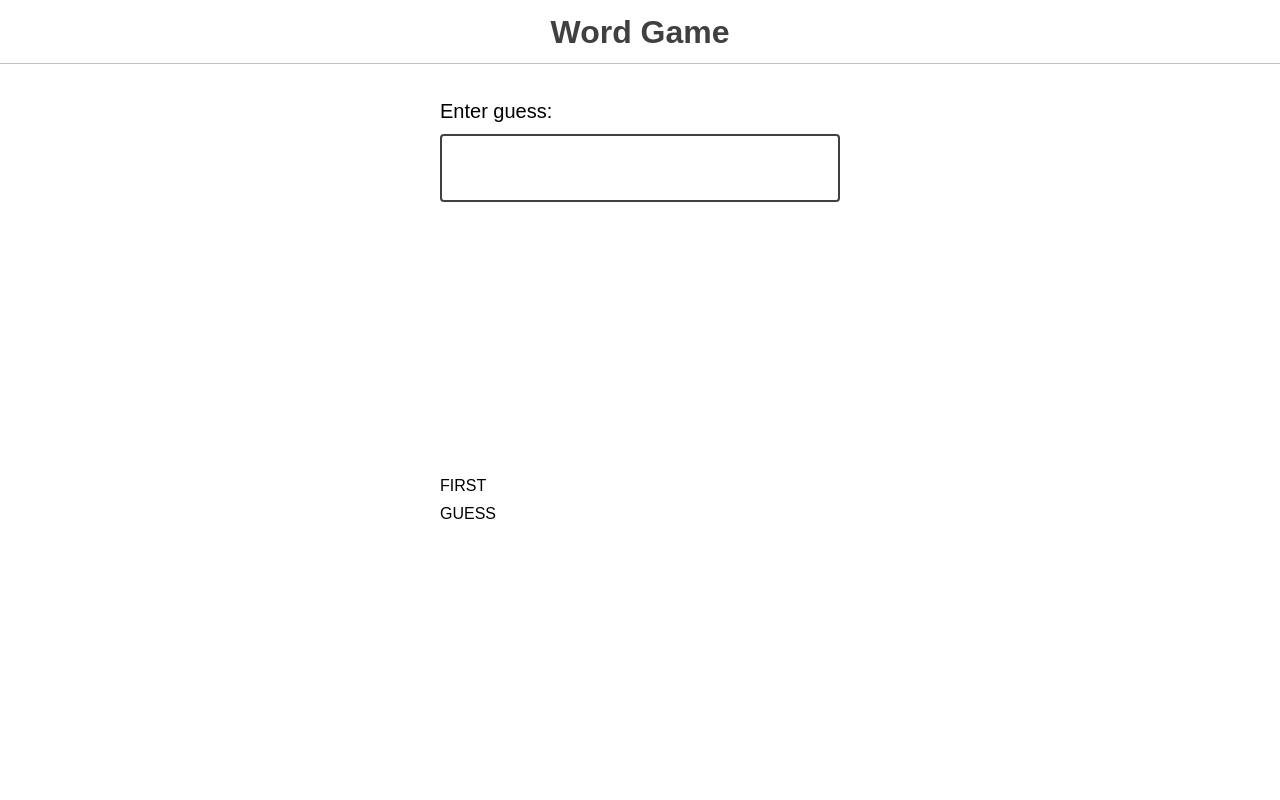
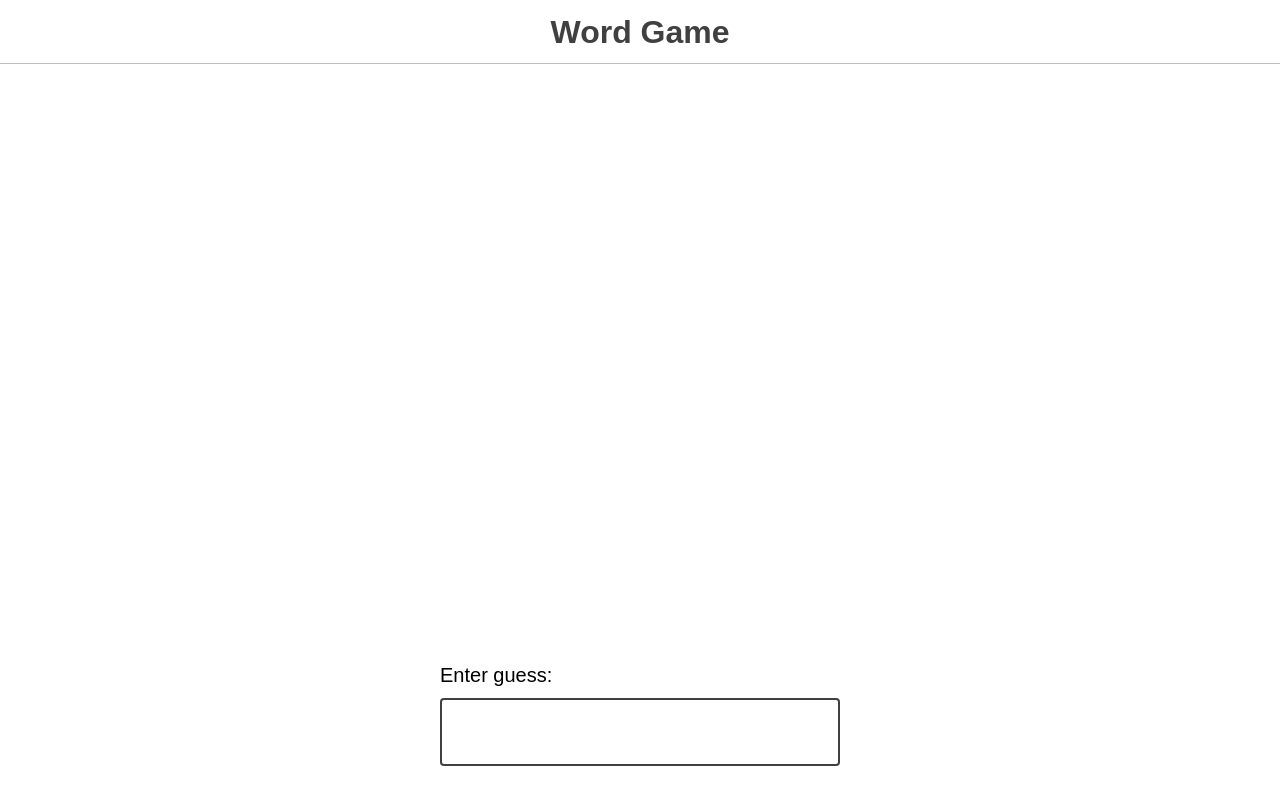
Before and after one commit to joy-of-react/project-wordle, a React (Create React App) app: page / in a window 1280 px wide. Built offline with nearby package versions, Linux system fonts and the light colour scheme.

Commit message:
Completed Exercise 2

```diff
--- a/src/components/Game/Game.js
+++ b/src/components/Game/Game.js
@@ -1,9 +1,9 @@
-import React from 'react';
+import React from "react";
 
-import { sample } from '../../utils';
-import { WORDS } from '../../data';
-import GuessInput from '../GuessInput/GuessInput';
-import GuessList from '../GuessList/GuessList';
+import { sample } from "../../utils";
+import { WORDS } from "../../data";
+import GuessInput from "../GuessInput/GuessInput";
+import GuessList from "../GuessList/GuessList";
 
 // Pick a random word on every pageload.
 const answer = sample(WORDS);
@@ -11,12 +11,17 @@ const answer = sample(WORDS);
 console.info({ answer });
 
 function Game() {
-return (
-  <>
-    <GuessInput />
-    <GuessList />
-  </>
-)
+  const [guessResults, setGuessResults] = React.useState([]);
+
+  return (
+    <>
+      <GuessList guessResults={guessResults} />
+      <GuessInput
+        setGuessResults={setGuessResults}
+        guessResults={guessResults}
+      />
+    </>
+  );
 }
 
 export default Game;
--- a/src/components/GuessInput/GuessInput.js
+++ b/src/components/GuessInput/GuessInput.js
@@ -1,7 +1,13 @@
 import React from "react";
 
-function GuessInput() {
+function GuessInput({ guessResults, setGuessResults }) {
   const [guess, setGuess] = React.useState("");
+
+  function handleNewResult(result) {
+    const nextGuessResults = [...guessResults, result];
+
+    setGuessResults(nextGuessResults);
+  }
 
   return (
     <form
@@ -9,6 +15,7 @@ function GuessInput() {
       onSubmit={(event) => {
         event.preventDefault();
         console.log(guess.toUpperCase());
+        handleNewResult(guess.toUpperCase());
         setGuess("");
       }}
     >
--- a/src/components/GuessList/GuessList.js
+++ b/src/components/GuessList/GuessList.js
@@ -1,12 +1,17 @@
 import React from "react";
 
-function GuessList() {
+function GuessList({ guessResults }) {
   return (
     <div className="guess-results">
-      <p className="guess">FIRST</p>
-      <p className="guess">GUESS</p>
+      {guessResults.map((item) => {
+        return (
+          <p key={Math.random()} className="guess">
+            {item}
+          </p>
+        );
+      })}
     </div>
-    );
+  );
 }
 
 export default GuessList;
```
